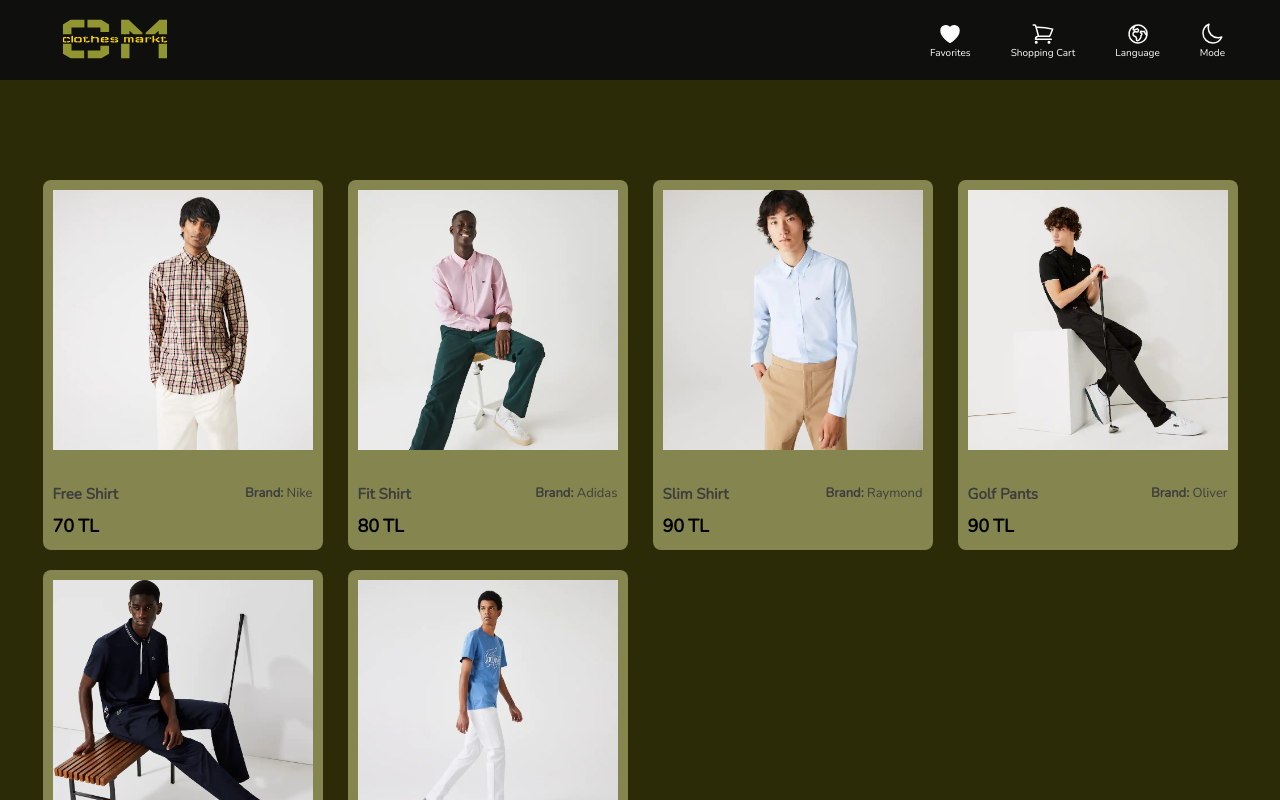
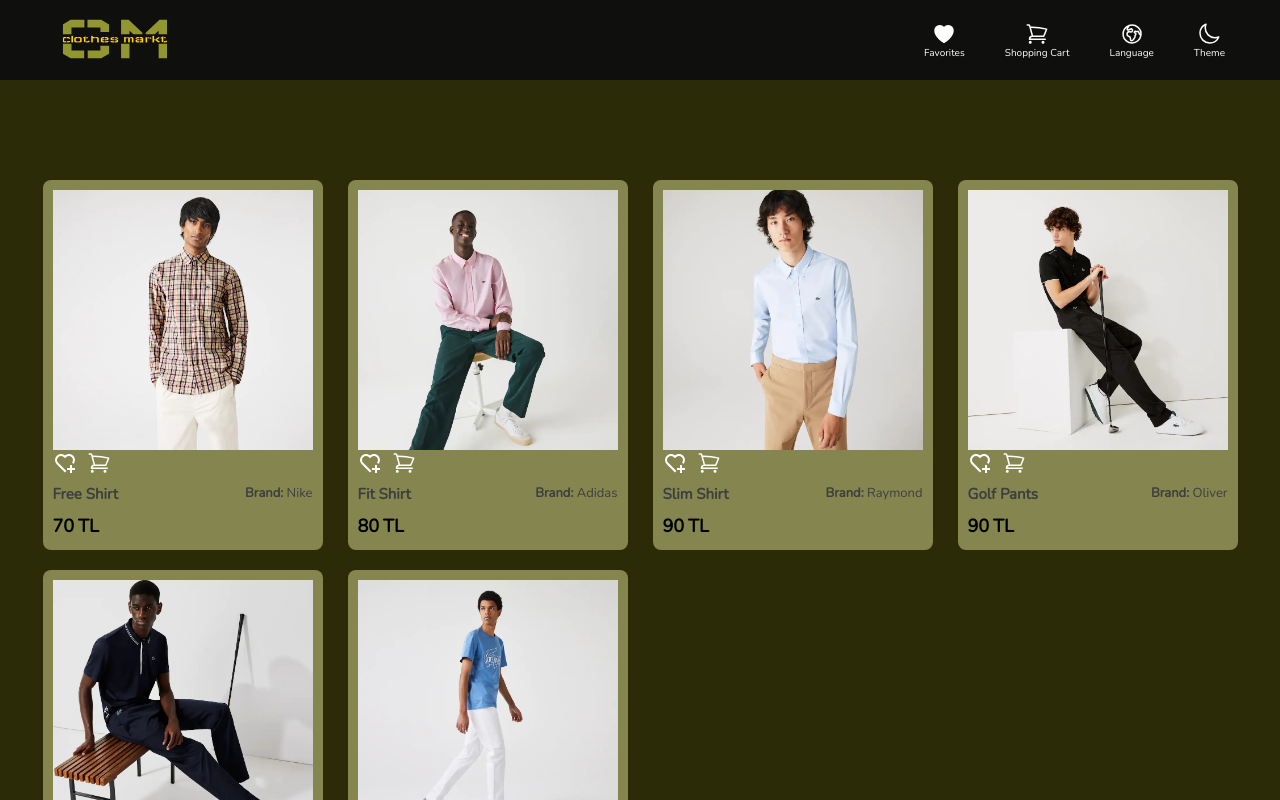
Before and after one commit to burak-caniklioglu/clothes-markt, a React (Create React App) app: page / in a window 1280 px wide. Shown: the top 800 px of the page. Built offline with nearby package versions, Linux system fonts and the light colour scheme.

Commit message:
cart and favorite btn add

```diff
--- a/package.json
+++ b/package.json
@@ -3,11 +3,13 @@
   "version": "0.1.0",
   "private": true,
   "dependencies": {
+    "@reduxjs/toolkit": "^1.9.0",
     "@testing-library/jest-dom": "^5.16.5",
     "@testing-library/react": "^13.4.0",
     "@testing-library/user-event": "^13.5.0",
     "react": "^18.2.0",
     "react-dom": "^18.2.0",
+    "react-redux": "^8.0.5",
     "react-router-dom": "^6.4.3",
     "react-scripts": "5.0.1",
     "sass": "^1.56.1",
--- a/src/components/Navbar/index.jsx
+++ b/src/components/Navbar/index.jsx
@@ -4,7 +4,7 @@ import { Link } from 'react-router-dom';
 import Favorite from '../../constants/icons/favorite';
 import Cart from '../../constants/icons/cart';
 import World from '../../constants/icons/world';
-import Mode from '../../constants/icons/moon';
+import Theme from '../../constants/icons/moon';
 import useWindowSize from '../../hooks/useWindowSize';
 import Logo from '../../constants/icons/logo';
 
@@ -44,9 +44,9 @@ function Navbar() {
           </div>
           <div className="nav-btn world">
             <div>
-              <Mode />
+              <Theme />
             </div>
-            {width > 768 && <div>Mode</div>}
+            {width > 768 && <div>Theme</div>}
           </div>
         </div>
       </div>
--- a/src/components/Navbar/navbar.scss
+++ b/src/components/Navbar/navbar.scss
@@ -36,6 +36,7 @@
       margin-left: 2rem;
       padding: 0 0.5rem;
       font-size: 1rem;
+			cursor: pointer;
 
       @include display-flex(column, center, center);
 
--- a/src/components/ProductItem/index.js
+++ b/src/components/ProductItem/index.js
@@ -1,13 +1,22 @@
 import React from 'react';
 import propTypes from 'prop-types';
 import './product.scss';
+import FavoritePlus from '../../constants/icons/favoriteplus';
+import Cart from '../../constants/icons/cart';
 
 function ProductItem({ product }) {
   const { brand, name, price, image } = product;
   return (
     <div className="card__item" role="none">
       <img src={image} alt="item-img" />
-
+      <div className="product-btns">
+        <div className="favorite-btn">
+          <FavoritePlus />
+        </div>
+        <div className="cart-btn">
+          <Cart />
+        </div>
+      </div>
       <div className="card__item-content">
         <div className="card__item-info">
           <p className="card__item-info-brand">{name}</p>
--- a/src/components/ProductItem/product.scss
+++ b/src/components/ProductItem/product.scss
@@ -7,7 +7,6 @@
     border-radius: 0.8rem;
     width: 26rem;
     height: 35rem;
-    cursor: pointer;
 
     @include screenSize('small') {
       width: 17rem;
@@ -28,6 +27,27 @@
         object-fit: cover;
       }
     }
+		.product-btns{
+			@include display-flex(row, unset, unset);
+			cursor: pointer;
+			color:white;
+
+			.favorite-btn{
+				padding-right: 1rem;
+
+				&:hover{
+					color: rgb(225 29 72);
+					transition: ease 0.5s
+				}
+			}
+
+			.cart-btn{
+				&:hover{
+					color: rgb(225 29 72);
+					transition: ease 0.5s
+				}
+			}
+		}
     .card__item-content {
       @include display-flex(column, unset, space-between);
     }
--- /dev/null
+++ b/src/constants/icons/favoriteplus.jsx
@@ -0,0 +1,22 @@
+import React from 'react';
+
+function FavoritePlus() {
+  return (
+    <svg
+      stroke="currentColor"
+      fill="currentColor"
+      strokeWidth="0"
+      viewBox="0 0 24 24"
+      height="2.4rem"
+      width="2.4rem"
+      xmlns="http://www.w3.org/2000/svg"
+    >
+      <g>
+        <path fill="none" d="M0 0H24V24H0z"></path>
+        <path d="M19 14v3h3v2h-3.001L19 22h-2l-.001-3H14v-2h3v-3h2zm1.243-9.243c2.262 2.268 2.34 5.88.236 8.235l-1.42-1.418c1.331-1.524 1.261-3.914-.232-5.404-1.503-1.499-3.92-1.563-5.49-.153l-1.335 1.198-1.336-1.197c-1.575-1.412-3.991-1.35-5.494.154-1.49 1.49-1.565 3.875-.192 5.451l8.432 8.446L12 21.485 3.52 12.993c-2.104-2.356-2.025-5.974.236-8.236 2.265-2.264 5.888-2.34 8.244-.228 2.349-2.109 5.979-2.039 8.242.228z"></path>
+      </g>
+    </svg>
+  );
+}
+
+export default FavoritePlus;
--- a/src/index.js
+++ b/src/index.js
@@ -1,12 +1,15 @@
 import React from 'react';
 import ReactDOM from 'react-dom/client';
 import { BrowserRouter } from 'react-router-dom';
-
+import { Provider } from 'react-redux';
+import store from './store';
 import App from './App';
 
 const root = ReactDOM.createRoot(document.getElementById('root'));
 root.render(
   <BrowserRouter>
-    <App />
+    <Provider store={store}>
+      <App />
+    </Provider>
   </BrowserRouter>,
 );
--- /dev/null
+++ b/src/store/index.jsx
@@ -0,0 +1,5 @@
+import { configureStore } from '@reduxjs/toolkit';
+
+export default configureStore({
+  reducer: {},
+});
```
Also changed, not shown: src/features/cartSlice.js (added, +91 -0 lines), 1 other file (tests, documents, lock files or other folders).
